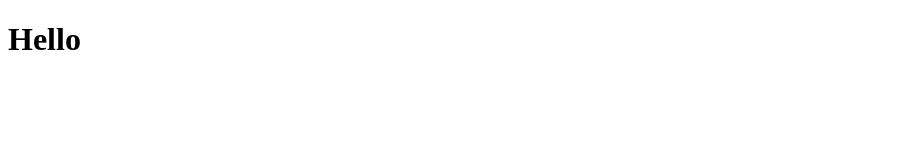
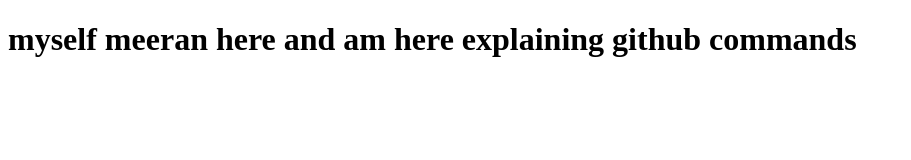
Before and after one commit to MEERAN2314/workshop, a plain HTML site: page index.html in a window 1280 px wide. Shown: the whole page, without its empty margins (0-911 px from the left). Drawn offline with Linux system fonts and the light colour scheme.

Commit message:
changed the file to explain new brach and pr

```diff
--- a/index.html
+++ b/index.html
@@ -4,6 +4,6 @@
         <title> Test workshop</title>
     </head>
     <body>
-        <h1>Hello</h1>
+        <h1>myself meeran here and am here explaining github commands</h1>
     </body>
 </html>
```
